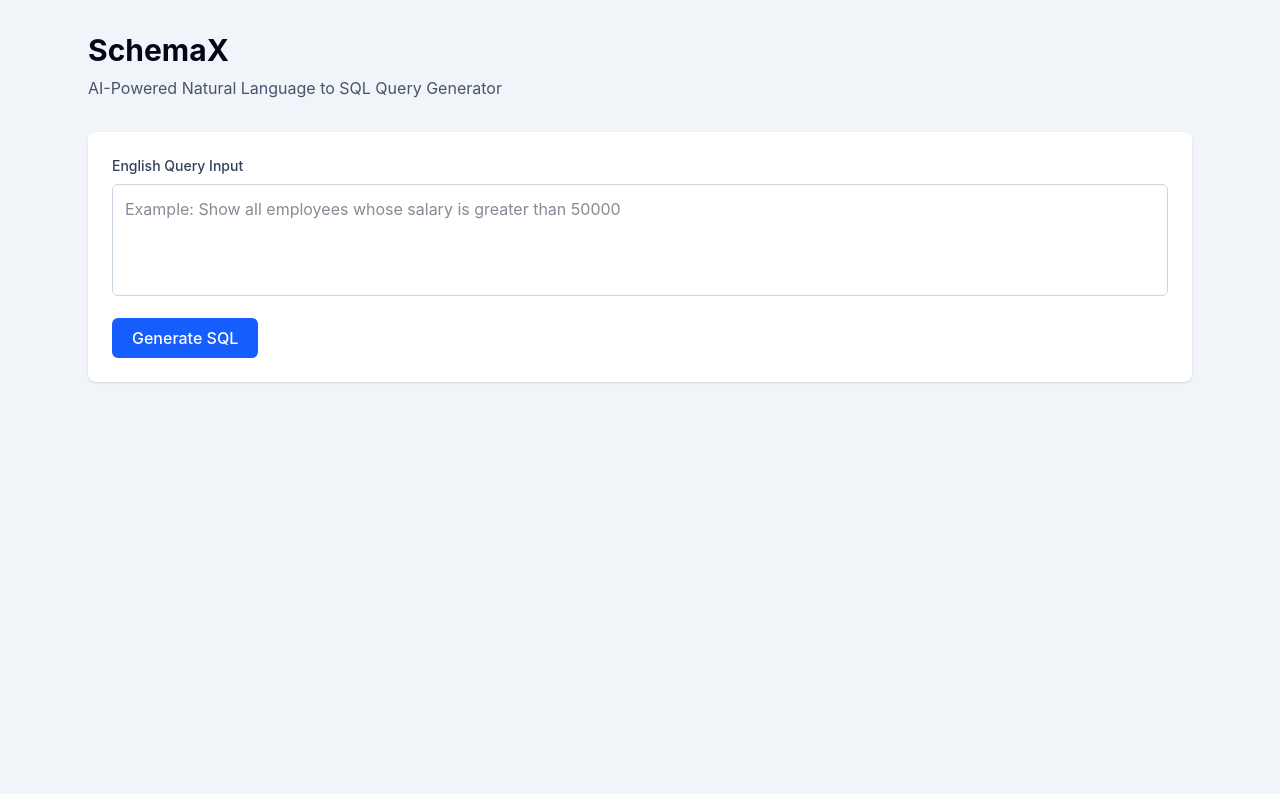
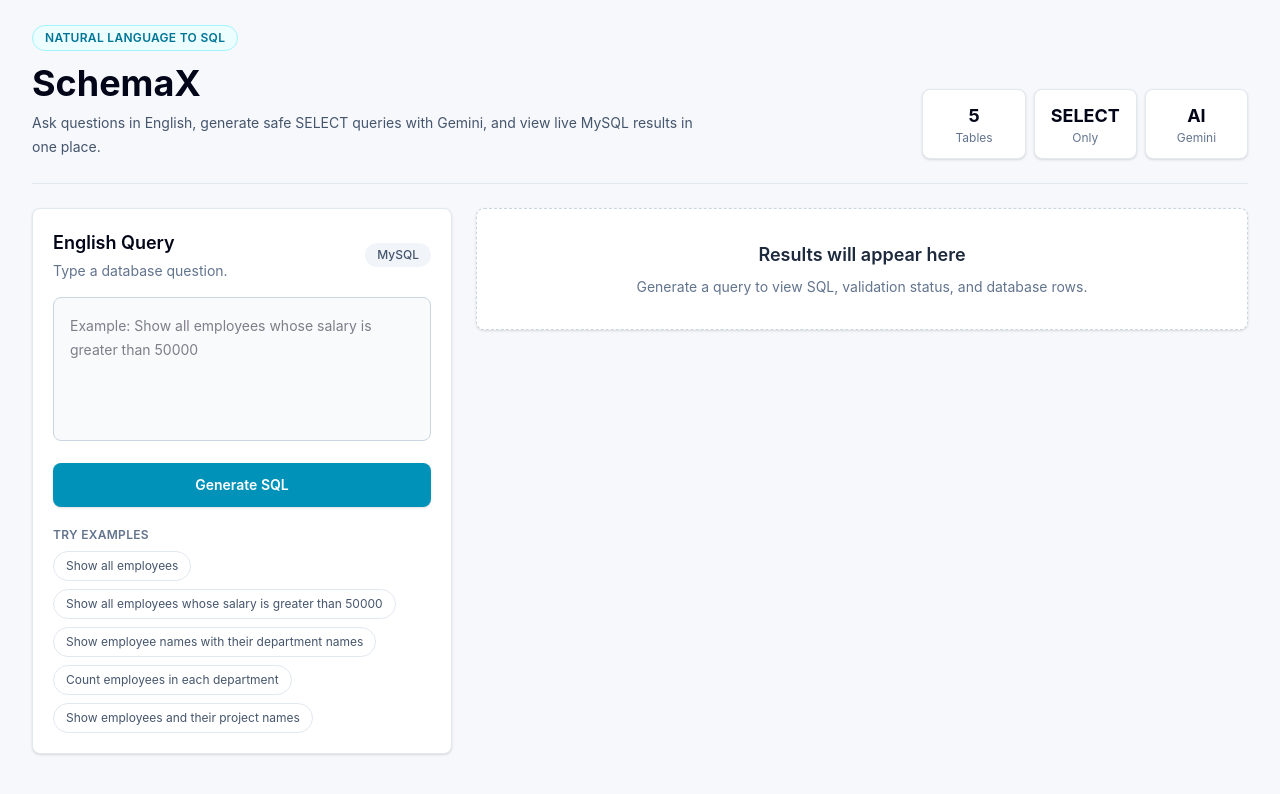
Before and after one commit to shreyash-nimbargi/SchemaX, a React app in the folder frontend/: page / in a window 1280 px wide. Shown: the top 794 px of the page. Built offline with nearby package versions, Linux system fonts and the light colour scheme; the HTML template or start-up script is replaced by a standard one.

Commit message:
Improve frontend design

```diff
--- a/frontend/src/App.jsx
+++ b/frontend/src/App.jsx
@@ -1,4 +1,12 @@
 import { useState } from 'react'
+
+const sampleQuestions = [
+  'Show all employees',
+  'Show all employees whose salary is greater than 50000',
+  'Show employee names with their department names',
+  'Count employees in each department',
+  'Show employees and their project names',
+]
 
 function App() {
   const [question, setQuestion] = useState('')
@@ -42,76 +50,167 @@ function App() {
   const columns = rows.length > 0 ? Object.keys(rows[0]) : []
 
   return (
-    <div className="min-h-screen bg-slate-100 text-slate-900">
-      <div className="mx-auto max-w-6xl px-6 py-8">
-        <header className="mb-8">
-          <h1 className="text-3xl font-bold text-slate-950">SchemaX</h1>
-          <p className="mt-2 text-slate-600">
-            AI-Powered Natural Language to SQL Query Generator
+    <div className="min-h-screen bg-[#f6f8fb] text-slate-950">
+      <div className="mx-auto max-w-7xl px-4 py-6 sm:px-6 lg:px-8">
+        <header className="mb-6 flex flex-col gap-4 border-b border-slate-200 pb-6 md:flex-row md:items-end md:justify-between">
+          <div>
+            <div className="mb-3 inline-flex items-center gap-2 rounded-full border border-cyan-200 bg-cyan-50 px-3 py-1 text-xs font-semibold uppercase tracking-wide text-cyan-700">
+              Natural Language to SQL
+            </div>
+            <h1 className="text-4xl font-bold text-slate-950">SchemaX</h1>
+            <p className="mt-2 max-w-2xl text-sm leading-6 text-slate-600">
+              Ask questions in English, generate safe SELECT queries with Gemini,
+              and view live MySQL results in one place.
             </p>
+          </div>
+          <div className="grid grid-cols-3 gap-2 text-center">
+            <div className="rounded-lg border border-slate-200 bg-white px-4 py-3 shadow-sm">
+              <p className="text-lg font-bold">5</p>
+              <p className="text-xs text-slate-500">Tables</p>
+            </div>
+            <div className="rounded-lg border border-slate-200 bg-white px-4 py-3 shadow-sm">
+              <p className="text-lg font-bold">SELECT</p>
+              <p className="text-xs text-slate-500">Only</p>
+            </div>
+            <div className="rounded-lg border border-slate-200 bg-white px-4 py-3 shadow-sm">
+              <p className="text-lg font-bold">AI</p>
+              <p className="text-xs text-slate-500">Gemini</p>
+            </div>
+          </div>
         </header>
 
-        <section className="rounded-lg bg-white p-6 shadow-sm">
-          <label className="block text-sm font-medium text-slate-700">
-            English Query Input
-          </label>
+        <main className="grid gap-6 lg:grid-cols-[420px_1fr]">
+          <section className="h-fit rounded-lg border border-slate-200 bg-white p-5 shadow-sm">
+            <div className="mb-4 flex items-center justify-between">
+              <div>
+                <h2 className="text-lg font-semibold">English Query</h2>
+                <p className="mt-1 text-sm text-slate-500">Type a database question.</p>
+              </div>
+              <span className="rounded-full bg-slate-100 px-3 py-1 text-xs font-medium text-slate-600">
+                MySQL
+              </span>
+            </div>
 
             <textarea
               value={question}
               onChange={(e) => setQuestion(e.target.value)}
               placeholder="Example: Show all employees whose salary is greater than 50000"
-            className="mt-2 h-28 w-full resize-none rounded-md border border-slate-300 p-3 outline-none focus:border-blue-500 focus:ring-2 focus:ring-blue-200"
+              className="h-36 w-full resize-none rounded-lg border border-slate-300 bg-slate-50 p-4 text-sm leading-6 outline-none transition focus:border-cyan-500 focus:bg-white focus:ring-4 focus:ring-cyan-100"
             />
 
             <button
               onClick={generateSQL}
               disabled={loading}
-            className="mt-4 rounded-md bg-blue-600 px-5 py-2 font-medium text-white hover:bg-blue-700 disabled:cursor-not-allowed disabled:bg-blue-300"
+              className="mt-4 w-full rounded-lg bg-cyan-600 px-5 py-3 text-sm font-semibold text-white shadow-sm transition hover:bg-cyan-700 disabled:cursor-not-allowed disabled:bg-cyan-300"
             >
-            {loading ? 'Generating...' : 'Generate SQL'}
+              {loading ? 'Generating SQL...' : 'Generate SQL'}
             </button>
 
             {error && (
-            <p className="mt-4 rounded-md bg-red-50 p-3 text-sm text-red-700">
+              <p className="mt-4 rounded-lg border border-red-200 bg-red-50 p-3 text-sm text-red-700">
                 {error}
               </p>
             )}
+
+            <div className="mt-5">
+              <p className="mb-2 text-xs font-semibold uppercase tracking-wide text-slate-500">
+                Try examples
+              </p>
+              <div className="flex flex-wrap gap-2">
+                {sampleQuestions.map((sample) => (
+                  <button
+                    key={sample}
+                    onClick={() => setQuestion(sample)}
+                    className="rounded-full border border-slate-200 bg-white px-3 py-1.5 text-xs text-slate-600 transition hover:border-cyan-300 hover:bg-cyan-50 hover:text-cyan-700"
+                  >
+                    {sample}
+                  </button>
+                ))}
+              </div>
+            </div>
           </section>
 
+          <section className="space-y-5">
+            {!response && !loading && (
+              <div className="rounded-lg border border-dashed border-slate-300 bg-white p-8 text-center shadow-sm">
+                <p className="text-lg font-semibold text-slate-800">Results will appear here</p>
+                <p className="mt-2 text-sm text-slate-500">
+                  Generate a query to view SQL, validation status, and database rows.
+                </p>
+              </div>
+            )}
+
+            {loading && (
+              <div className="rounded-lg border border-slate-200 bg-white p-8 shadow-sm">
+                <div className="h-3 w-32 animate-pulse rounded bg-slate-200" />
+                <div className="mt-4 h-24 animate-pulse rounded-lg bg-slate-100" />
+                <div className="mt-4 h-40 animate-pulse rounded-lg bg-slate-100" />
+              </div>
+            )}
+
             {response && (
-          <div className="mt-6 space-y-6">
-            <section className="rounded-lg bg-white p-6 shadow-sm">
+              <>
+                <div className="grid gap-5 xl:grid-cols-[1fr_260px]">
+                  <section className="rounded-lg border border-slate-200 bg-white p-5 shadow-sm">
+                    <div className="mb-3 flex items-center justify-between gap-3">
                       <h2 className="text-lg font-semibold">Generated SQL</h2>
-              <pre className="mt-3 overflow-x-auto rounded-md bg-slate-950 p-4 text-sm text-green-300">
+                      <span
+                        className={`rounded-full px-3 py-1 text-xs font-semibold ${
+                          response.is_valid
+                            ? 'bg-emerald-50 text-emerald-700'
+                            : 'bg-red-50 text-red-700'
+                        }`}
+                      >
+                        {response.is_valid ? 'Valid' : 'Blocked'}
+                      </span>
+                    </div>
+                    <pre className="max-h-64 overflow-x-auto rounded-lg bg-slate-950 p-4 text-sm leading-6 text-cyan-100">
                       {response.generated_sql}
                     </pre>
                   </section>
 
-            <section className="rounded-lg bg-white p-6 shadow-sm">
-              <h2 className="text-lg font-semibold">SQL Validation</h2>
+                  <section className="rounded-lg border border-slate-200 bg-white p-5 shadow-sm">
+                    <h2 className="text-lg font-semibold">Validation</h2>
                     <p
-                className={`mt-3 rounded-md p-3 text-sm ${
+                      className={`mt-3 rounded-lg border p-3 text-sm ${
                         response.is_valid
-                    ? 'bg-green-50 text-green-700'
-                    : 'bg-red-50 text-red-700'
+                          ? 'border-emerald-200 bg-emerald-50 text-emerald-700'
+                          : 'border-red-200 bg-red-50 text-red-700'
                       }`}
                     >
                       {response.validation_message}
                     </p>
+                    <div className="mt-4 rounded-lg bg-slate-50 p-4">
+                      <p className="text-2xl font-bold">{response.total_rows ?? rows.length}</p>
+                      <p className="text-sm text-slate-500">Rows returned</p>
+                    </div>
                   </section>
+                </div>
 
-            <section className="rounded-lg bg-white p-6 shadow-sm">
+                <section className="rounded-lg border border-slate-200 bg-white p-5 shadow-sm">
+                  <div className="flex flex-col gap-2 border-b border-slate-200 pb-4 sm:flex-row sm:items-center sm:justify-between">
+                    <div>
                       <h2 className="text-lg font-semibold">Results Table</h2>
+                      <p className="mt-1 text-sm text-slate-500">
+                        Live rows returned from the validated query.
+                      </p>
+                    </div>
+                  </div>
 
                   {rows.length === 0 ? (
-                <p className="mt-3 text-slate-600">No results found.</p>
+                    <p className="mt-5 rounded-lg bg-slate-50 p-4 text-sm text-slate-600">
+                      No results found.
+                    </p>
                   ) : (
-                <div className="mt-4 overflow-x-auto">
-                  <table className="w-full border-collapse text-left text-sm">
-                    <thead>
-                      <tr className="bg-slate-200">
+                    <div className="mt-5 max-h-[520px] overflow-auto rounded-lg border border-slate-200">
+                      <table className="w-full min-w-max border-collapse text-left text-sm">
+                        <thead className="sticky top-0 bg-slate-100">
+                          <tr>
                             {columns.map((column) => (
-                          <th key={column} className="border border-slate-300 px-3 py-2">
+                              <th
+                                key={column}
+                                className="border-b border-slate-200 px-4 py-3 font-semibold text-slate-700"
+                              >
                                 {column}
                               </th>
                             ))}
@@ -120,10 +219,10 @@ function App() {
 
                         <tbody>
                           {rows.map((row, index) => (
-                        <tr key={index} className="odd:bg-white even:bg-slate-50">
+                            <tr key={index} className="border-b border-slate-100 last:border-0 hover:bg-cyan-50/50">
                               {columns.map((column) => (
-                            <td key={column} className="border border-slate-300 px-3 py-2">
-                              {row[column]}
+                                <td key={column} className="px-4 py-3 text-slate-700">
+                                  {String(row[column] ?? '')}
                                 </td>
                               ))}
                             </tr>
@@ -133,8 +232,10 @@ function App() {
                     </div>
                   )}
                 </section>
-          </div>
+              </>
             )}
+          </section>
+        </main>
       </div>
     </div>
   )
```
Lines whose indentation alone changed are shown as unchanged.
